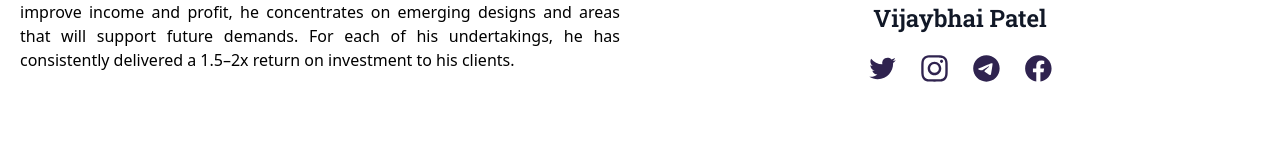
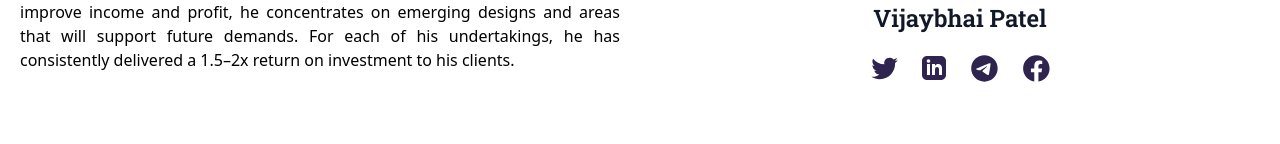
Before and after one commit to thefuturegroupinfo/future-group-main, a Next.js app: page /aboutus in a window 1280 px wide. Shown: the part 746-890 px from the top of the page. Built offline with nearby package versions, Linux system fonts and the light colour scheme.

Commit message:
added socila links

```diff
--- a/pages/aboutus.js
+++ b/pages/aboutus.js
@@ -51,18 +51,53 @@
               Vijaybhai Patel
             </div>
             <div>
-              <div className='flex space-x-6 '>
+              <div className='flex space-x-6 items-center'>
                 <div>
-                  <Icons icon='twitter' />
+                  <a
+                    href='https://twitter.com/ModrenG'
+                    target='_blank'
+                    rel='noreferrer'
+                  >
+                    <Icons icon='twitter' />
+                  </a>
                 </div>
                 <div>
-                  <Icons icon='insta' />
+                  <a
+                    href='https://www.linkedin.com/in/vijay-patel-dpt-92a40573'
+                    target='_blank'
+                    rel='noreferrer'
+                  >
+                    <svg
+                      xmlns='http://www.w3.org/2000/svg'
+                      width='24'
+                      height='24'
+                      viewBox='0 0 24 24'
+                      fill='#2F234F'
+                    >
+                      <path
+                        d='M19 0h-14c-2.761 0-5 2.239-5 5v14c0 2.761 2.239 5 5 5h14c2.762 0 5-2.239 5-5v-14c0-2.761-2.238-5-5-5zm-11 19h-3v-11h3v11zm-1.5-12.268c-.966 0-1.75-.79-1.75-1.764s.784-1.764 1.75-1.764 1.75.79 1.75 1.764-.783 1.764-1.75 1.764zm13.5 12.268h-3v-5.604c0-3.368-4-3.113-4 0v5.604h-3v-11h3v1.765c1.396-2.586 7-2.777 7 2.476v6.759z'
+                        fill="#2F234F'"
+                      />
+                    </svg>
+                  </a>
                 </div>
                 <div>
-                  <Icons icon='telegram' />
+                  <a
+                    href='https://web.telegram.org/k/#@vp9960'
+                    target='_blank'
+                    rel='noreferrer'
+                  >
+                    <Icons icon='telegram' />
+                  </a>
                 </div>
                 <div>
-                  <Icons icon='facebook' />
+                  <a
+                    href='https://www.facebook.com/vj.patel.92102'
+                    target='_blank'
+                    rel='noreferrer'
+                  >
+                    <Icons icon='facebook' />
+                  </a>
                 </div>
               </div>
             </div>
```
